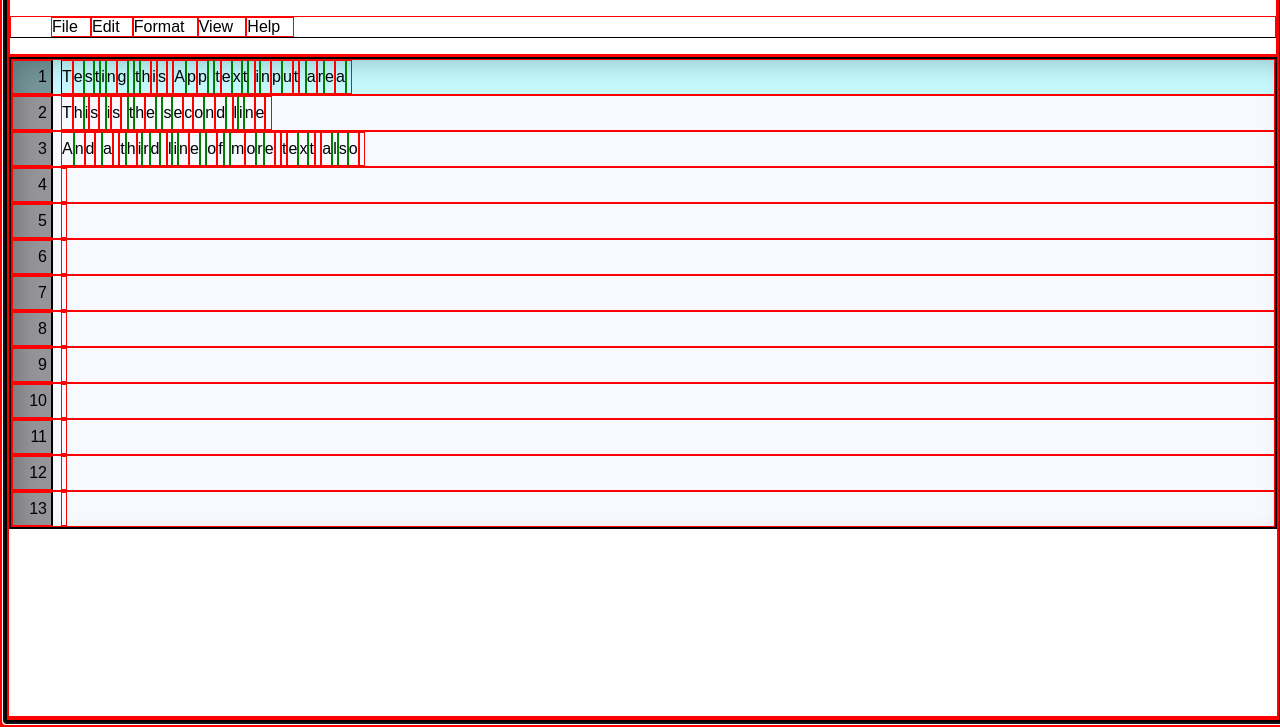
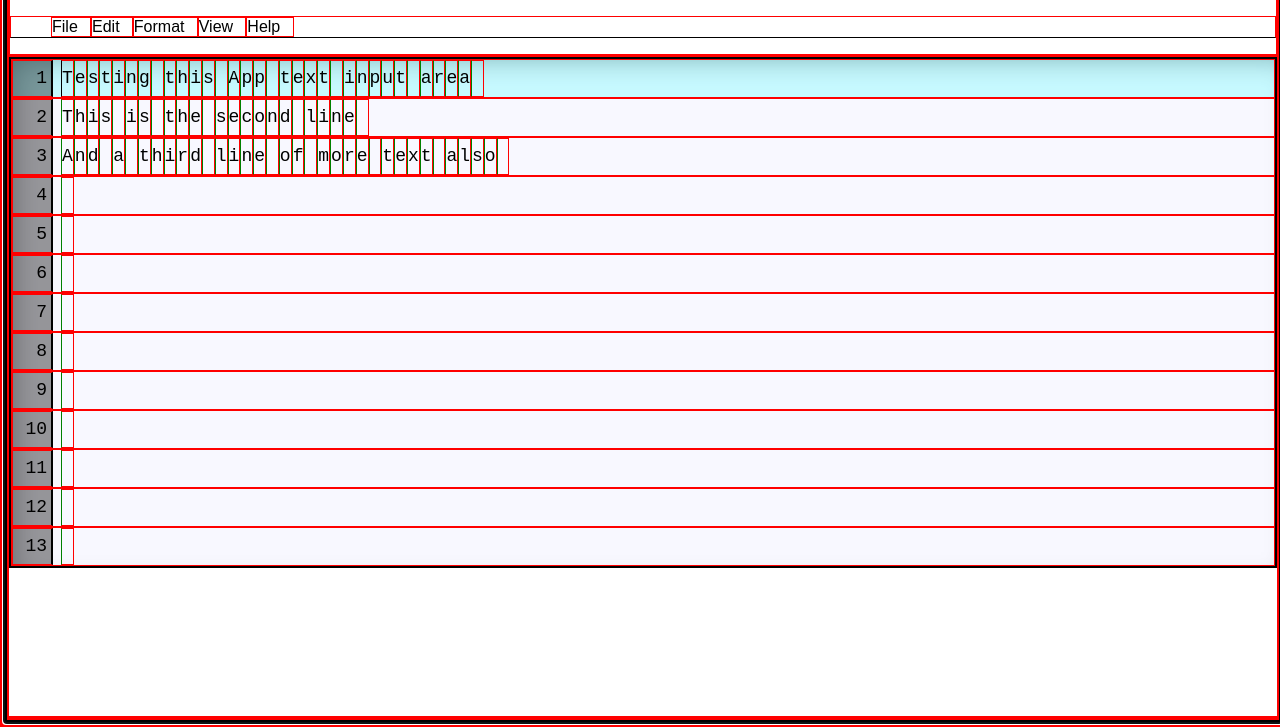
Before and after one commit to stephenc222/react-notepad, a React app: page / in a window 1280 px wide. Shown: the part 79-806 px from the top of the page. Built offline with nearby package versions, Linux system fonts and the light colour scheme.

Commit message:
changed Arial font of text characters inside Notepad component to monospace so columns line up perfectly between rows

```diff
--- a/src/App/Notepad/index.css
+++ b/src/App/Notepad/index.css
@@ -1,9 +1,9 @@
 .notepadArea {
-  box-shadow: inset 10px 10px 32px -12px rgba(0,0,0,0.4);
-  font-family: Arial, Helvetica, sans-serif;
+  box-shadow: inset 10px 10px 30px -12px rgba(0,0,0,0.4);
+  font-family: monospace;
   /* this needs to be dynamically overriden possibly in-line in the Notepad Component */
-  font-size: 16px;
-  background: ghostwhite; /* for now */
+  font-size: 18px;
+  background: ghostwhite;
   cursor: text;
   user-select: none;
   border: 2px solid black;
@@ -16,7 +16,7 @@
   text-align: right;
   padding: 4px;
   margin-right: 8px;
-  font-family: Arial, Helvetica, sans-serif;
+  font-family: monospace;
   cursor: default;
 }
 
@@ -24,6 +24,9 @@
   display: flex;
   line-height: 1.5;
   flex-wrap: wrap;
+  flex-grow: 1;
+  /*border: 1px solid red;*/
+
 }
 
 .notepadArea__row--highlight {
@@ -35,6 +38,7 @@
   display: flex;
   justify-content: center;
   align-items: center;
+  /*border: 1px solid red;*/
   border-left: 1px solid green;
 }
 
--- a/src/App/index.css
+++ b/src/App/index.css
@@ -180,5 +180,6 @@ li {
   display: flex;
   height: 40vh;
   flex-grow: 1;
+  justify-content: flex-start;
   flex-direction: column;
 }
```
